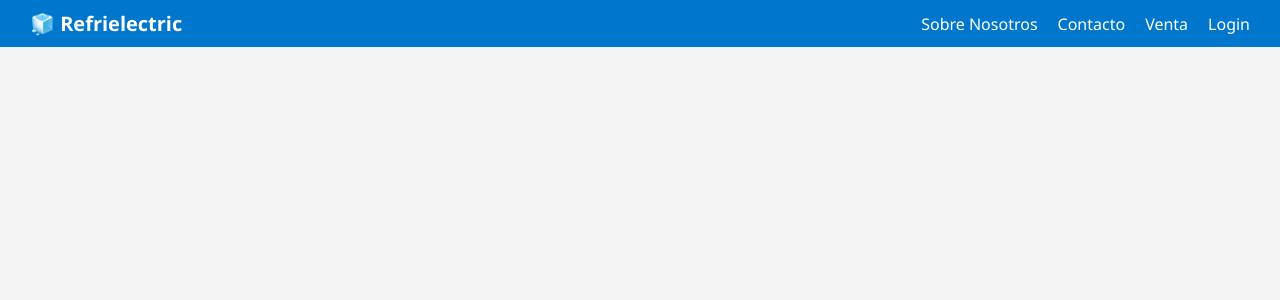
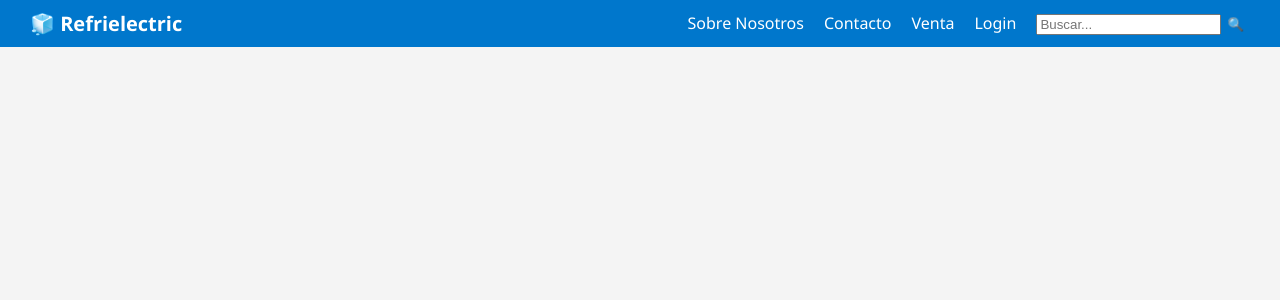
Before and after one commit to khaterine17/Proyecto-Final, a React (Vite) app in the folder proyecto_final/: page / in a window 1280 px wide. Shown: the top 300 px of the page. Built offline with nearby package versions, Linux system fonts and the light colour scheme.

Commit message:
barra de busqueda

```diff
--- a/proyecto_final/src/App.jsx
+++ b/proyecto_final/src/App.jsx
@@ -1,5 +1,5 @@
 // App.jsx
-import React from 'react';
+import React,{useState} from 'react';
 import { Routes, Route, Link } from 'react-router-dom';
 import SobreNosotros from './SobreNosotros.jsx';
 import Contacto from './Contacto.jsx';
@@ -8,6 +8,17 @@ import Login from './Login.jsx';
 import './App.css';
 
 function App() {
+    const [searchQuery, setSearchQuery] = useState('');
+
+    const handleSearch = (e) => {
+        setSearchQuery(e.target.value);
+    };
+
+    const handleSearchSubmit = (e) => {
+        e.preventDefault();
+        // Aquí podrías redirigir al usuario o buscar entre los datos existentes
+        alert(`Buscando: ${searchQuery}`);
+    };
     return (
         <div>
             <div className="navbar">
@@ -19,6 +30,21 @@ function App() {
                     <Link to="/Contacto">Contacto</Link>
                     <Link to="/Venta">Venta</Link>
                     <Link to="/Login">Login</Link>
+                    <div className="search-bar">
+                    <form onSubmit={handleSearchSubmit}>
+                        <input
+                            type="text"
+                            placeholder="Buscar..."
+                            value={searchQuery}
+                            onChange={handleSearch}
+                        />
+                        <button type="submit" style={{
+                             backgroundColor: 'transparent' ,
+                        border: 'none',
+                             cursor : 'pointer' }}>🔍
+                             </button>
+                    </form>
+                </div>
                 </div>
             </div>
 
```
